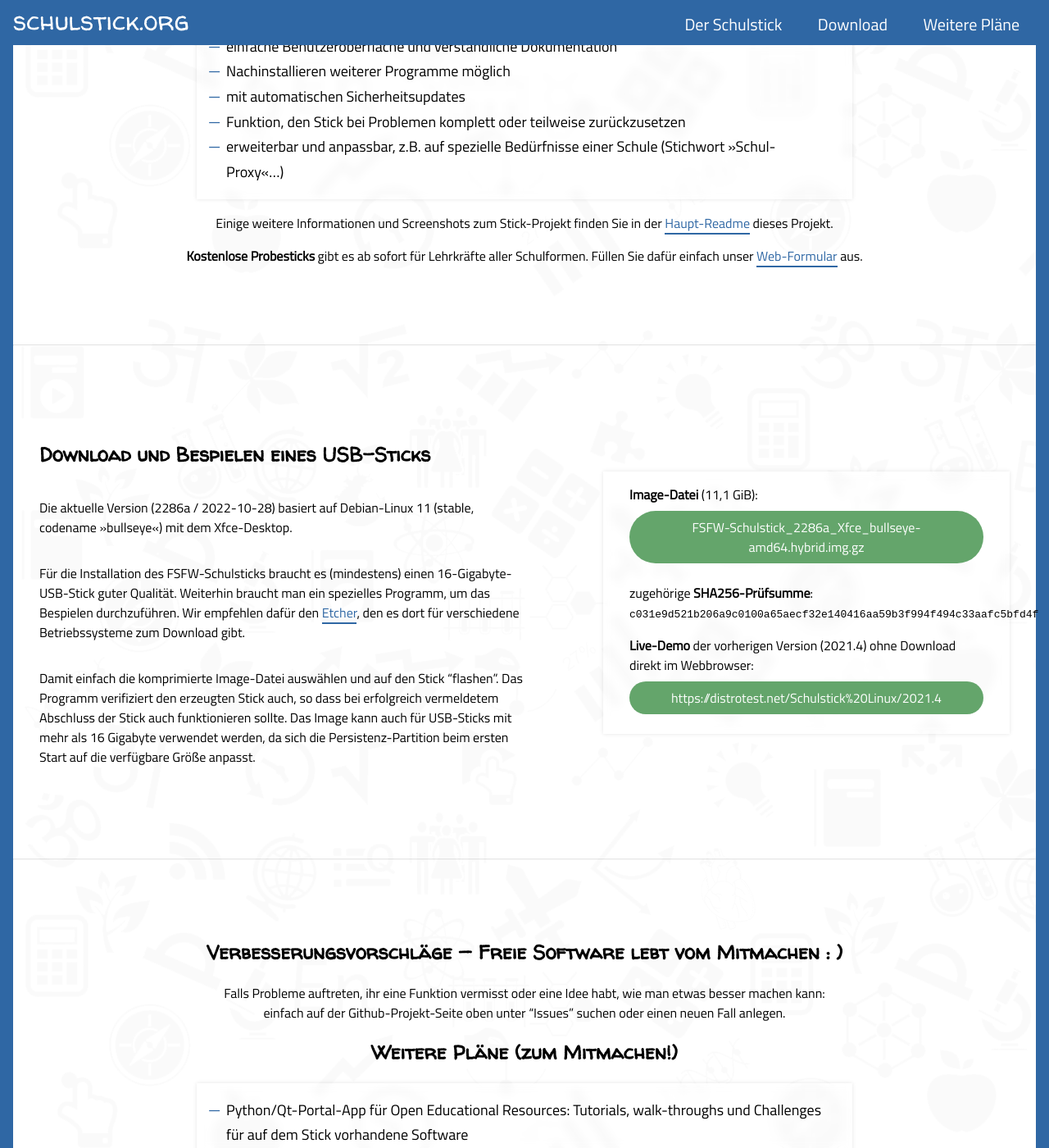
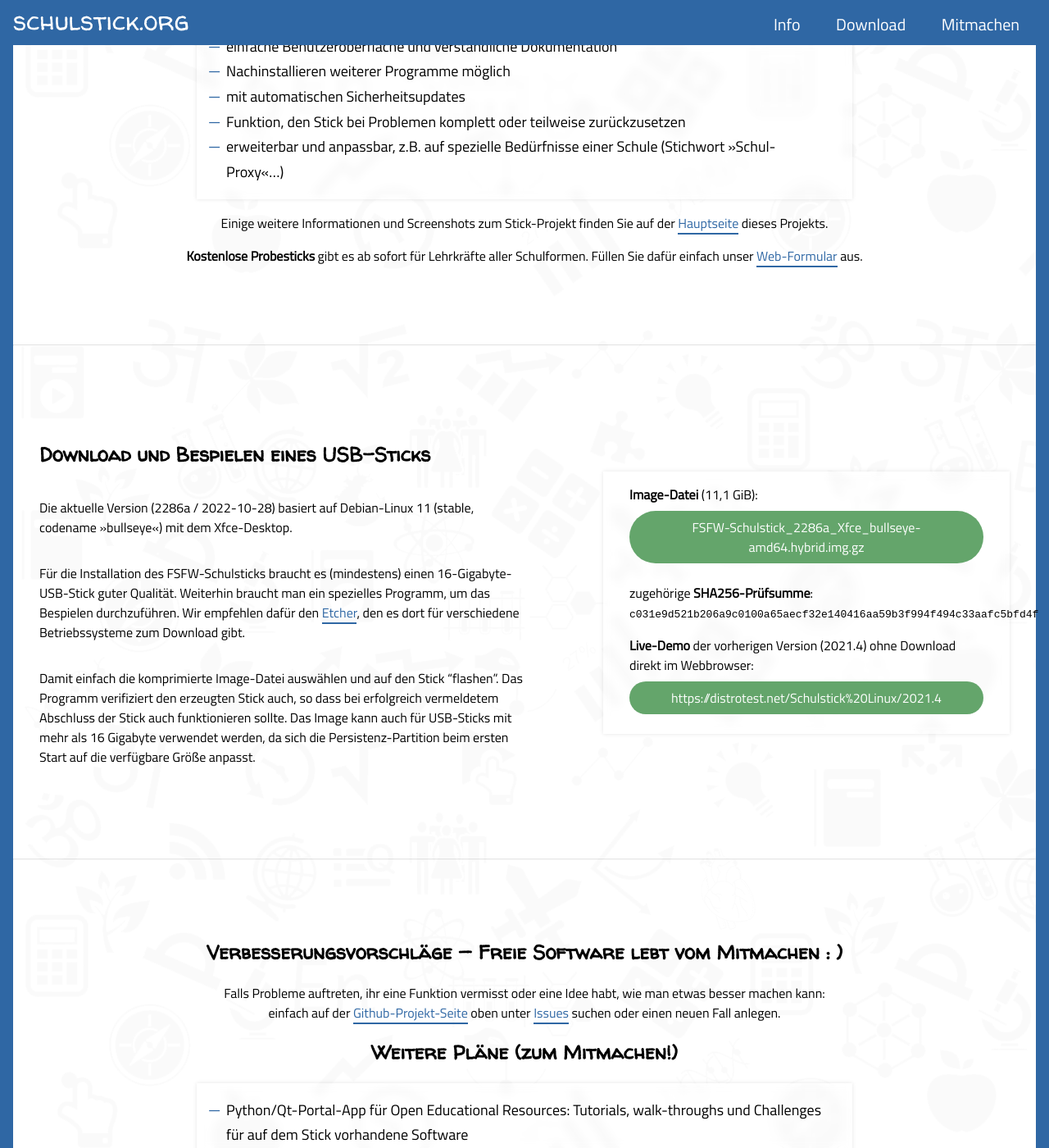
Before and after one commit to fsfw-dresden/schulstick-page, a Jekyll site: the page built from index.md, in a window 1280 px wide and 1400 px high, scrolled down 920 px. Shown: the whole window at 82% size. Built offline with Jekyll 4.4.1, drawn with Linux system fonts in a browser that asks for light colours; some of the changed text lies outside the part shown.

Commit message:
Links gefixt und teilweise umbenannt

```diff
--- a/_includes/header.html
+++ b/_includes/header.html
@@ -4,9 +4,9 @@
     </div>
     <div class="nav-wrapper">
         <nav>
-            <a href="#der-freie-software-freies-wissen-schulstick" class="tab">Der Schulstick</a>
+            <a href="#der-freie-software-freies-wissen-schulstick" class="tab">Info</a>
             <a href="#download-und-bespielen-eines-usb-sticks" class="tab">Download</a>
-            <a href="#verbesserungsvorschlge--freie-software-lebt-vom-mitmachen--" class="tab">Weitere Pläne</a>
+            <a href="#verbesserungsvorschlge--freie-software-lebt-vom-mitmachen--" class="tab">Mitmachen</a>
         </nav>
     </div>
 </div>
--- a/index.md
+++ b/index.md
@@ -16,7 +16,7 @@
 - erweiterbar und anpassbar, z.B. auf spezielle Bedürfnisse einer Schule (Stichwort »Schul-Proxy«…)
 
 
-Einige weitere Informationen und Screenshots zum Stick-Projekt finden Sie in der [Haupt-Readme](https://github.com/fsfw-dresden/usb-live-linux) dieses Projekt.
+Einige weitere Informationen und Screenshots zum Stick-Projekt finden Sie auf der [Hauptseite](https://github.com/fsfw-dresden/usb-live-linux) dieses Projekts.
 
 **Kostenlose Probesticks** gibt es ab sofort für Lehrkräfte aller Schulformen.
 Füllen Sie dafür einfach unser [Web-Formular](https://survey.opensourceecology.de/index.php?r=survey/index&sid=281135) aus.
@@ -51,7 +51,7 @@
 ## Verbesserungsvorschläge — Freie Software lebt vom Mitmachen : )
 
 Falls Probleme auftreten, ihr eine Funktion vermisst oder eine Idee habt, wie man etwas besser machen kann:<br/>
-einfach auf der Github-Projekt-Seite oben unter "Issues" suchen oder einen neuen Fall anlegen.
+einfach auf der [Github-Projekt-Seite](https://github.com/fsfw-dresden/usb-live-linux) oben unter [Issues](https://github.com/fsfw-dresden/usb-live-linux/issues) suchen oder einen neuen Fall anlegen.
 
 ## Weitere Pläne (zum Mitmachen!)
 - Python/Qt-Portal-App für Open Educational Resources: Tutorials, walk-throughs und Challenges für auf dem Stick vorhandene Software
```
Also changed, not shown: other parts of index.md (+1 -1 lines).
